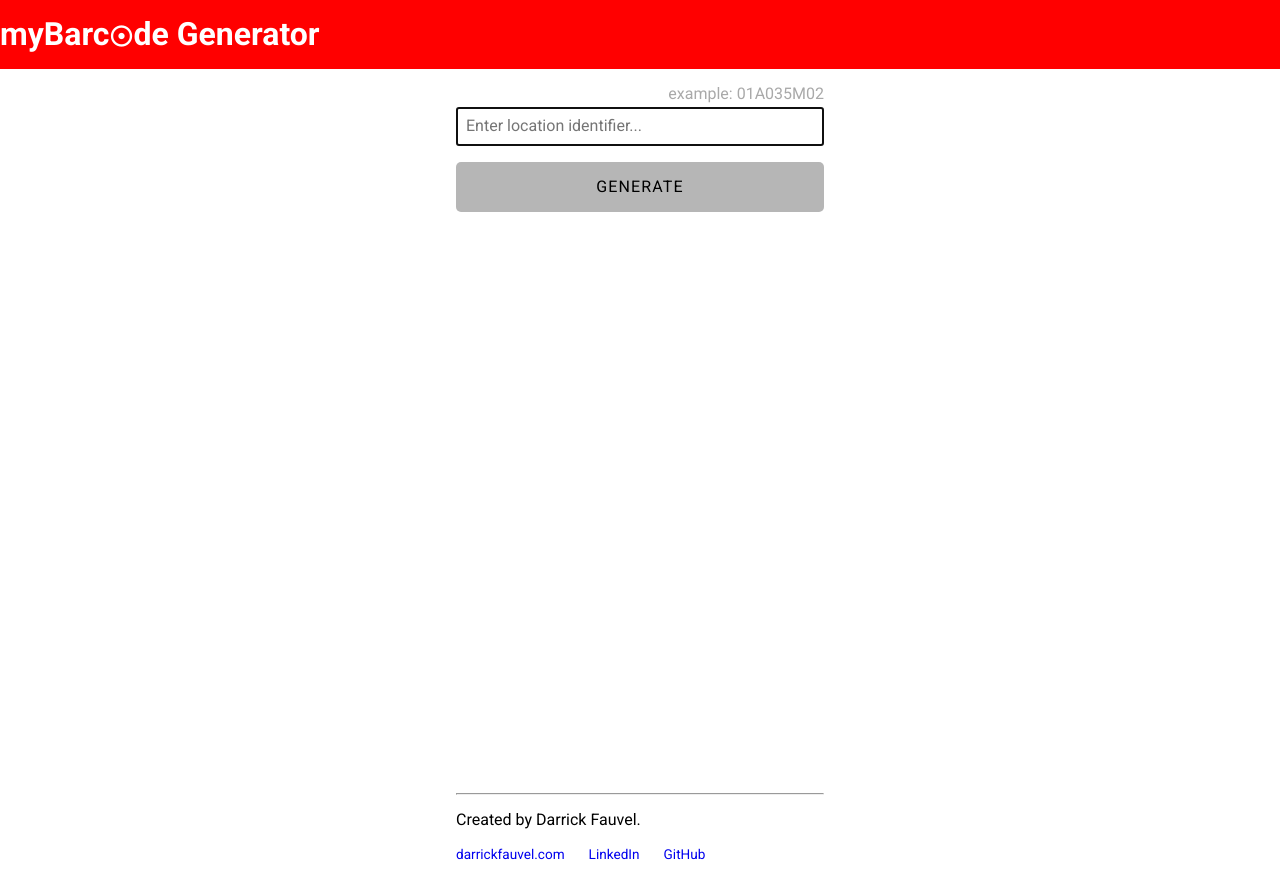
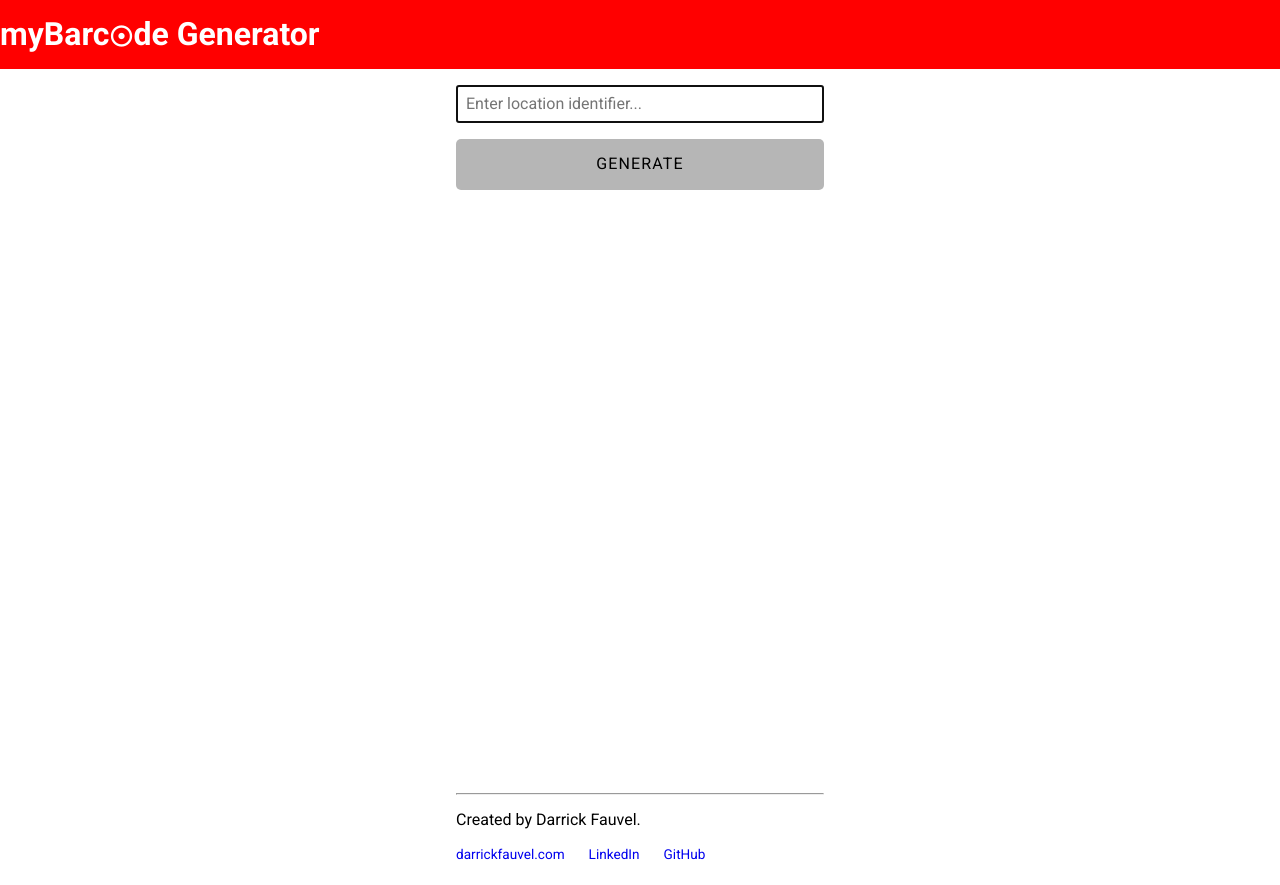
Before and after one commit to DarrickFauvel/barcode-generator-react, a React (Vite) app: page / in a window 1280 px wide. Built offline with nearby package versions, Linux system fonts and the light colour scheme.

Commit message:
Update form input

```diff
--- a/src/components/Form.jsx
+++ b/src/components/Form.jsx
@@ -25,7 +25,6 @@ const Form = () => {
   return (
     <form id="form" onSubmit={handleSubmit}>
       <div className="control-group">
-        <label htmlFor="textInput">example: 01A035M02</label>
         <input
           type="text"
           id="textInput"
@@ -35,6 +34,7 @@ const Form = () => {
           ref={inputRef}
           placeholder="Enter location identifier..."
         />
+        {/* <label htmlFor="textInput"><span>example:</span> 01A035M02</label> */}
       </div>
       <button className="btn" type="submit">
         GENERATE
```
